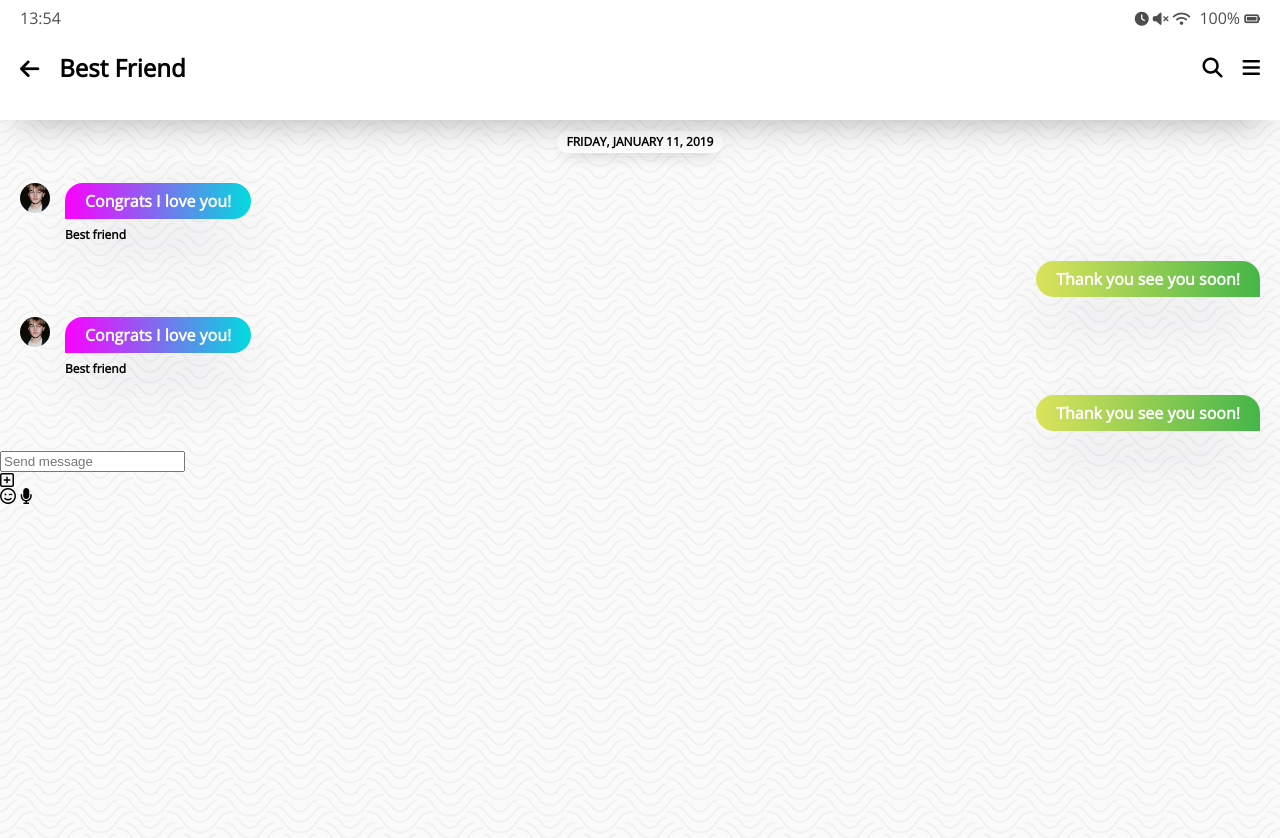
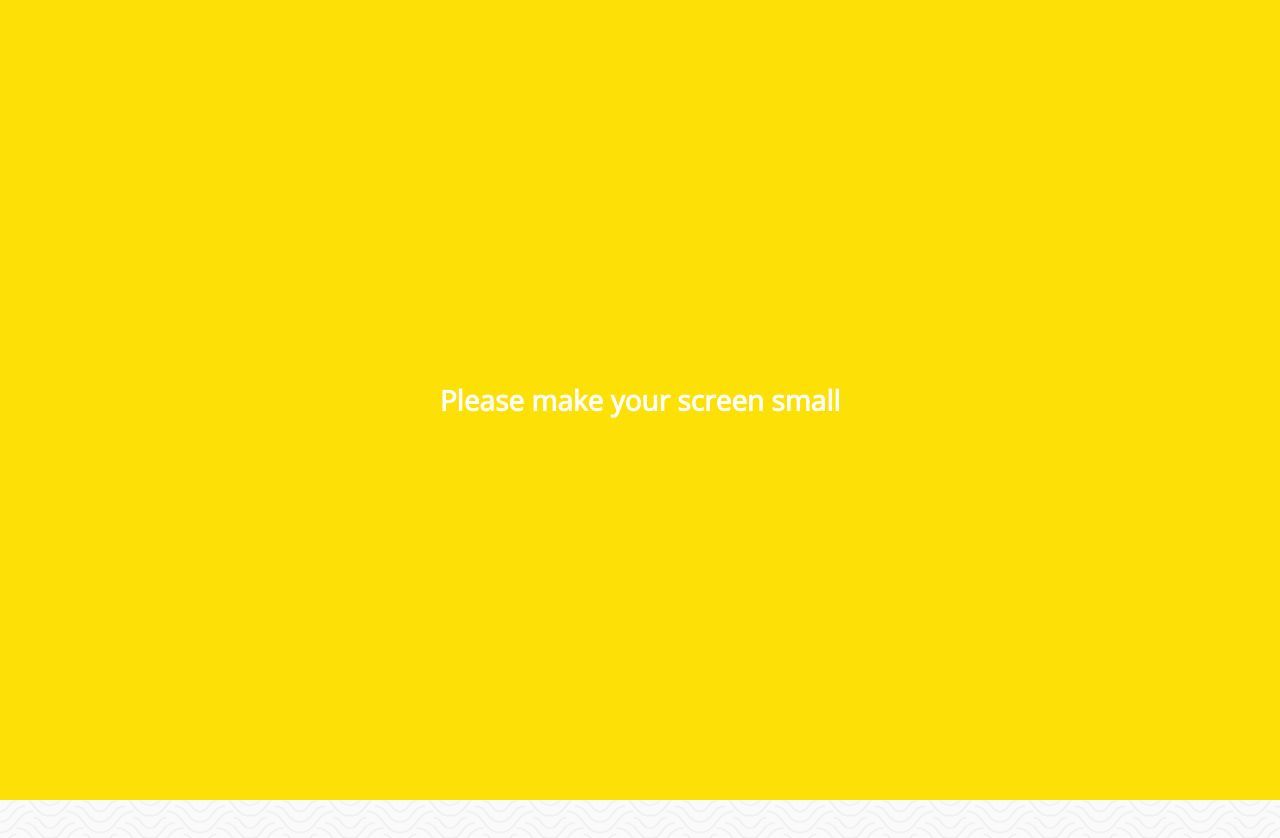
Before and after one commit to ITamaranth/kakao-clone-v2, a plain HTML site: page chat.html in a window 1280 px wide. Shown: the top 838 px of the page. Drawn offline with nearby package versions, Linux system fonts and the light colour scheme.

Commit message:
finished

```diff
--- a/chat.html
+++ b/chat.html
@@ -80,13 +80,11 @@
         </ul>
     </main>
     <div class="chat__write--container">
-        <input type="text" placeholder="Send message" class="chat__write-input" />
-        <div class="chat__write-column">
+        <input type="text" placeholder="Send message" class="chat__write chat__write-input" />
+        <div class="chat__icon-left chat__icon">
             <i class="far fa-plus-square"></i>
         </div>
-        <div class="chat__write-column">
-        </div>
-        <div class="chat__write-column">
+        <div class="chat__icon-right chat__icon">
             <span class="chat__write-icon">
                 <i class="far fa-smile-wink"></i>
             </span>
@@ -95,6 +93,9 @@
             </span>
         </div>
     </div>
+    <div class="bigScreen">
+        <span class="bigScreen__text">Please make your screen small</span>
+    </div>
 </body>
 
 </html>
--- a/css/chat.css
+++ b/css/chat.css
@@ -7,6 +7,7 @@
   background-color: #fff;
   box-shadow: 0 18px 36px -18px rgba(0, 0, 0, 0.3),
     0 -12px 36px -8px rgba(0, 0, 0, 0.025);
+  z-index: 2;
 }
 
 .chats-body .header,
@@ -21,27 +22,76 @@
   min-height: 10000vh;
 }
 
-.chat__write {
+.chat__write--container {
   position: fixed;
-  bottom: 50px;
-  width: 80%;
+  bottom: 0;
   display: flex;
   justify-content: space-between;
   align-items: center;
-  background-color: #fcfcfc;
-  padding: 0px 20px;
-  border-radius: 40px;
-
   margin: 0 auto;
   left: 0;
   right: 0;
+  width: 100%;
+}
 
-  box-shadow: 0 30px 60px -12px rgba(50, 50, 93, 0.25),
-    0 18px 36px -18px rgba(0, 0, 0, 0.3), 0 -12px 36px -8px rgba(0, 0, 0, 0.025);
-
+.chat__write {
   bottom: 0px;
   width: 100%;
   border-radius: 0;
+  margin: 0 auto;
+  padding: 20px 60px;
+  width: 100%;
+  border: none;
+  font-size: 14px;
+  transition: width 0.5s ease-in-out, box-shadow 0.5s ease-in-out,
+    border-radius 0.5s ease-in-out, transform 0.5s ease-in-out;
+}
+
+@keyframes float {
+  0% {
+    box-shadow: 0 30px 60px -12px rgba(50, 50, 93, 0.25),
+      0 18px 36px -18px rgba(0, 0, 0, 0.3),
+      0 -12px 36px -8px rgba(0, 0, 0, 0.025);
+  }
+  50% {
+    box-shadow: 0 30px 60px -60px rgba(50, 50, 93, 0.25),
+      0 18px 36px -18px rgba(0, 0, 0, 0.3),
+      0 -12px 36px -8px rgba(0, 0, 0, 0.025);
+  }
+  100% {
+    box-shadow: 0 30px 60px -12px rgba(50, 50, 93, 0.25),
+      0 18px 36px -18px rgba(0, 0, 0, 0.3),
+      0 -12px 36px -8px rgba(0, 0, 0, 0.025);
+  }
+}
+
+.chat__write:focus {
+  outline: none;
+  width: 80%;
+  transform: translateY(-100px);
+  border-radius: 40px;
+  box-shadow: 0 30px 60px -12px rgba(50, 50, 93, 0.25),
+    0 18px 36px -18px rgba(0, 0, 0, 0.3), 0 -12px 36px -8px rgba(0, 0, 0, 0.025);
+  animation: float 3s linear infinite forwards;
+}
+
+.chat__icon-left {
+  position: absolute;
+  left: 10px;
+}
+
+.chat__icon-right {
+  position: absolute;
+  right: 10px;
+}
+
+.chat__icon {
+  font-size: 18px;
+  transition: opacity 0.3s ease-in-out;
+}
+
+.chat__write:focus ~ .chat__icon {
+  opacity: 0;
 }
 
 .chat__write i {
@@ -50,17 +100,6 @@
 
 .chat__write-column:nth-child(2) {
   width: 80%;
-}
-
-.chat__write-column input {
-  padding: 20px 10px;
-  width: 100%;
-  border: none;
-  font-size: 14px;
-}
-
-.chat__write-column input:focus {
-  outline: none;
 }
 
 .chat-screen .chat__messages {
@@ -102,12 +141,22 @@
   align-self: flex-end;
 }
 
+@keyframes spin {
+  from {
+    transform: none;
+  }
+  to {
+    transform: rotateY(1turn);
+  }
+}
+
 .incoming-message img {
   width: 30px;
   height: 30px;
   object-fit: cover;
   border-radius: 15px;
   margin-right: 15px;
+  animation: spin 1s linear infinite;
 }
 
 .message .message__bubble {
@@ -119,6 +168,38 @@
   color: white;
   font-weight: 600;
   display: block;
+}
+
+@keyframes incomingAnim {
+  from {
+    opacity: 0;
+    transform: translateX(-200px);
+  }
+  to {
+    opacity: 1;
+    transform: none;
+  }
+}
+
+.incoming-message {
+  animation: incomingAnim 0.5s ease-out forwards;
+}
+
+@keyframes sentAnimation {
+  from {
+    opacity: 0;
+    transform: translateX(200px);
+  }
+  to {
+    opacity: 1;
+    transform: none;
+  }
+}
+
+.sent-message {
+  animation: sentAnimation 0.5s ease-out forwards;
+  /* forwards 란, 애니메이션 끝나고도 value값 유지하게 한다.
+      to에 있는 opacity: 1; transform: none; 값 유지한다. */
 }
 
 .incoming-message .message__author {
--- /dev/null
+++ b/css/mobile.css
@@ -0,0 +1,25 @@
+.bigScreen {
+  position: fixed;
+  width: 100%;
+  height: 100%;
+  top: 0;
+  left: 0;
+  background-color: #fce006;
+  display: flex;
+  justify-content: center;
+  align-items: center;
+  font-weight: 600;
+  color: white;
+  font-size: 28px;
+  text-align: center;
+  line-height: 1.5;
+  padding: 0px 20px;
+  display: none;
+  z-index: 4;
+}
+
+@media screen and (min-width: 550px) {
+  .bigScreen {
+    display: flex;
+  }
+}
--- a/css/nav-bar.css
+++ b/css/nav-bar.css
@@ -33,3 +33,18 @@
 
   font-size: 10px;
 }
+
+@keyframes showNavBar {
+  from {
+    transform: translateY(80px);
+  }
+  to {
+    transform: none;
+  }
+}
+
+.nav {
+  transform: translateY(80px);
+  animation: showNavBar 0.5s ease-out forwards;
+  animation-delay: 0.3s;
+}
--- a/css/styles.css
+++ b/css/styles.css
@@ -9,6 +9,7 @@
 @import "more.css";
 @import "settings.css";
 @import "chat.css";
+@import "mobile.css";
 * {
   box-sizing: border-box;
 }
@@ -26,3 +27,16 @@ a {
   /* 부모요소(body)에서 색 가져온다 */
   text-decoration: none;
 }
+
+@keyframes fadeIn {
+  from {
+    opacity: 0;
+    transform: translateY(50px);
+  }
+  to {
+    opacity: 1;
+  }
+}
+main {
+  animation: fadeIn 0.5s ease-in-out;
+}
```
Also changed, not shown: find.html (+3 -0 lines), friends.html (+3 -1 lines), index.html (+4 -0 lines), more.html (+3 -0 lines).
